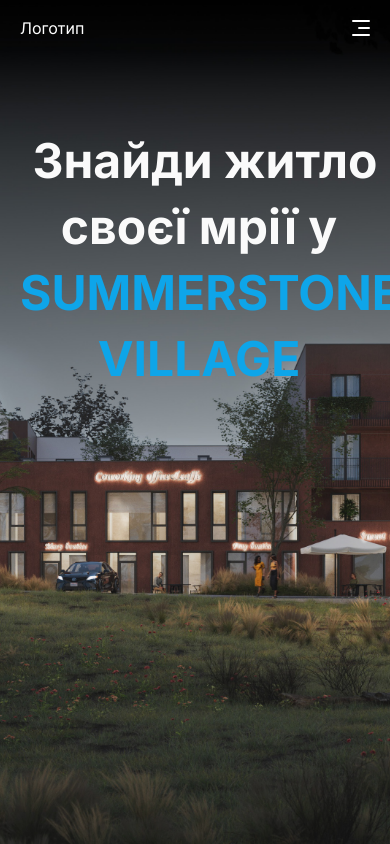
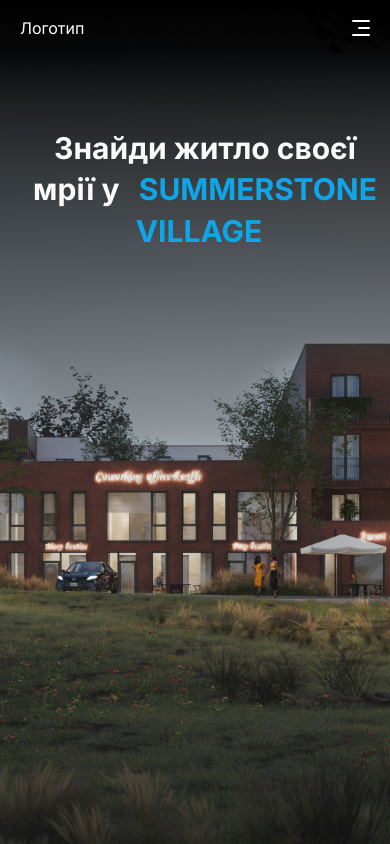
Before and after one commit to OlenaG68/zhytlo-capital, a Next.js app: page / in a window 390 px wide. Shown: the top 844 px of the page. Built offline with nearby package versions, Linux system fonts and the light colour scheme.

Commit message:
fix responsive

```diff
--- a/components/FirstBlock/index.tsx
+++ b/components/FirstBlock/index.tsx
@@ -11,7 +11,7 @@ const FirstBlock = () => {
             className="h-screen w-full bg-first-block bg-cover bg-no-repeat bg-center flex items-start pt-32 md:items-center md:pt-0"
         >
             <div className="container pl-5 md:pl-0">
-                <div className=" text-5xl text-center md:text-left md:text-[64px] max-w-[859px] font-bold leading-snug  text-neutral-50">
+                <div className=" text-3xl text-center md:text-left md:text-[64px] max-w-[859px] font-bold leading-snug  text-neutral-50">
                     <TypeAnimation
                         sequence={[
                             "Знайди житло своєї мрії у", // Types 'One'
--- a/components/Map/index.tsx
+++ b/components/Map/index.tsx
@@ -5,7 +5,7 @@ const Map = () => {
     return (
         <div className="pt-[150px] pb-[50px] px-3 ">
             <div className="text-white text-4xl  text-center mb-10   ">
-                <span className="text-sky-500 text-5xl md:text-[54px]  font-bold">
+                <span className="text-sky-500 text-3xl md:text-[54px]  font-bold">
                     SUMMERSTONE VILLAGE
                 </span>{" "}
                 <br /> на карті
```
